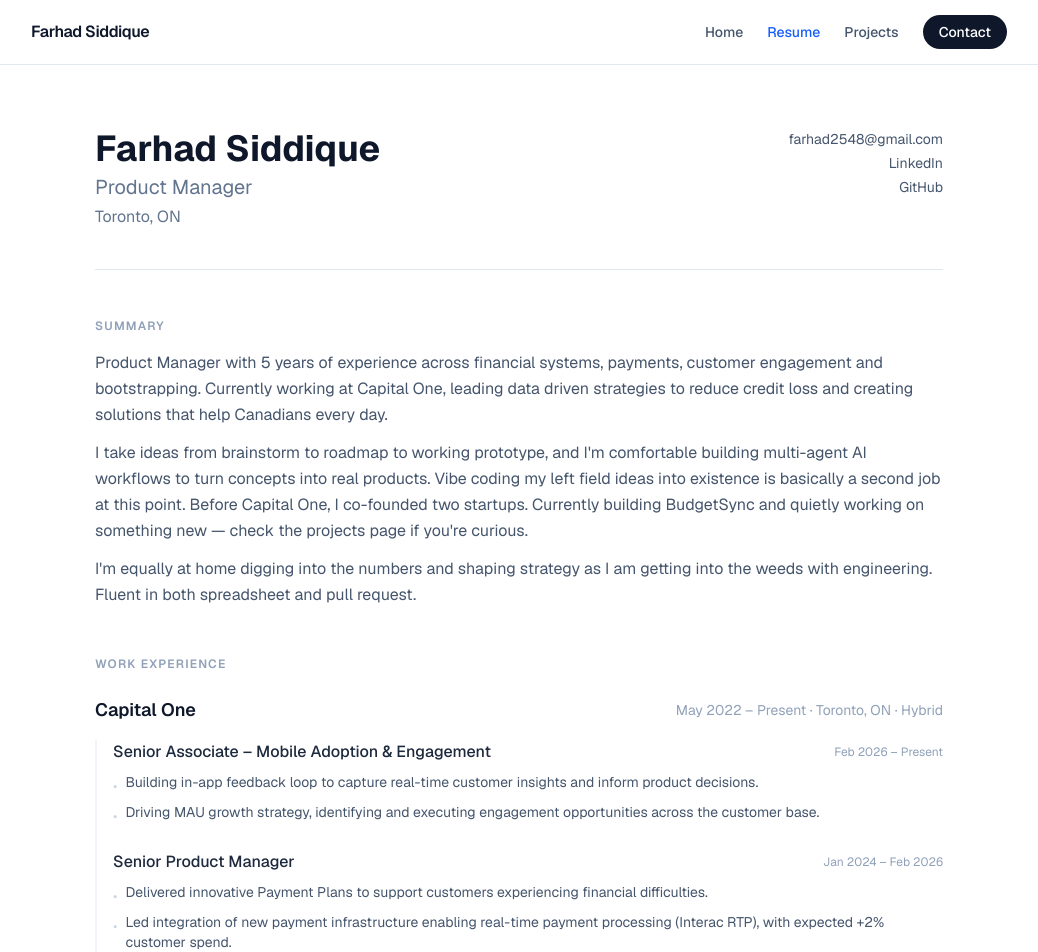
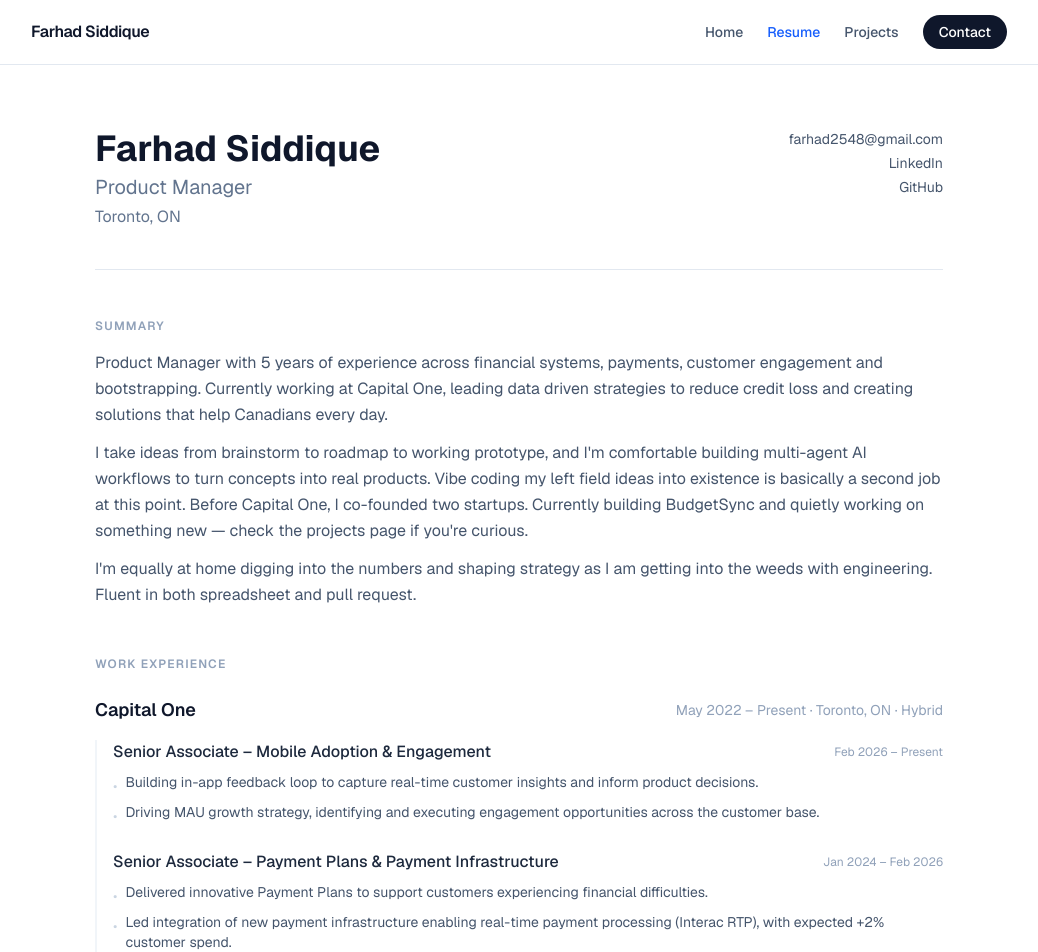
Before and after one commit to FarhadSiddique/portfolio, a Next.js app: page /resume in a window 1280 px wide. Shown: the top 952 px of the page, without its empty margins (121-1159 px from the left). Built offline with nearby package versions, Linux system fonts and the light colour scheme.

Commit message:
Revert second Capital One role title to original
Co-Authored-By: Claude Sonnet 4.6 <noreply@anthropic.com>

```diff
--- a/content/work-history.ts
+++ b/content/work-history.ts
@@ -26,7 +26,7 @@ export const workHistory: Job[] = [
         ],
       },
       {
-        title: "Senior Product Manager",
+        title: "Senior Associate – Payment Plans & Payment Infrastructure",
         period: "Jan 2024 – Feb 2026",
         bullets: [
           "Delivered innovative Payment Plans to support customers experiencing financial difficulties.",
```
